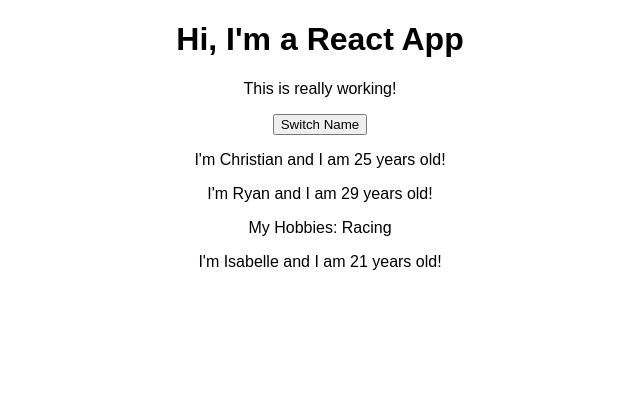
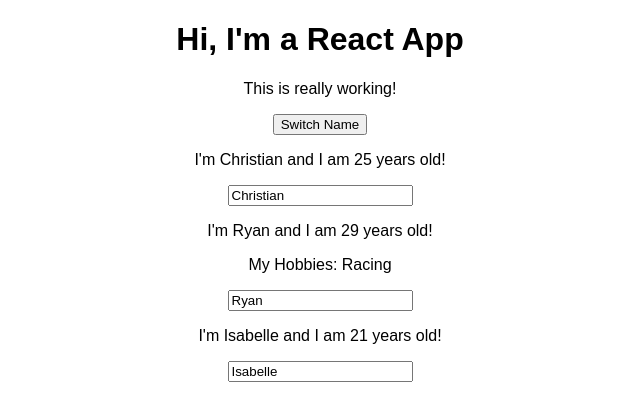
Before and after one commit to ryanmoradasviajedor/react-complete-guide, a React (Create React App) app: page / in a window 1280 px wide. Shown: the top 420 px of the page, without its empty margins (320-960 px from the left). Built offline with nearby package versions, Linux system fonts and the light colour scheme.

Commit message:
Lecture 47: Adding Two Way Binding

```diff
--- a/src/App.js
+++ b/src/App.js
@@ -17,8 +17,18 @@
     // DON'T DO THIS: this.state.persons[0].name = 'Ryan Viajedor';
     this.setState( {
       persons: [
+        { name: newName, age: 25 },
+        { name: 'Ryan', age: 29 },
+        { name: 'Isabelle', age: 22 }
+      ]
+    } )
+  }
+
+  nameChangedHandler = (event) => {
+    this.setState( {
+      persons: [
         { name: 'Christian', age: 25 },
-        { name: newName, age: 29 },
+        { name: event.target.value, age: 29 },
         { name: 'Isabelle', age: 22 }
       ]
     } )
@@ -29,14 +39,15 @@
       <div className="App">
         <h1>Hi, I'm a React App</h1>
         <p>This is really working!</p>
-        <button onClick={() => this.switchNameHandler('Ryan Viajedor')}>Switch Name</button>
+        <button onClick={() => this.switchNameHandler('Christian Baral')}>Switch Name</button>
         <Person
           name={this.state.persons[0].name}
           age={this.state.persons[0].age} />
         <Person
           name={this.state.persons[1].name}
           age={this.state.persons[1].age}
-          click={this.switchNameHandler.bind(this, 'Ryan!!!')}>My Hobbies: Racing</Person>
+          click={this.switchNameHandler.bind(this, 'Ryan!!!')}
+          changed={this.nameChangedHandler}  >My Hobbies: Racing</Person>
         <Person
           name={this.state.persons[2].name}
           age={this.state.persons[2].age} />
--- a/src/Person/Person.js
+++ b/src/Person/Person.js
@@ -5,6 +5,7 @@
         <div>
             <p onClick={props.click}>I'm {props.name} and I am {props.age} years old!</p>
             <p>{props.children}</p>
+            <input type="text" onChange={props.changed} value={props.name} />
         </div>
     )
 }
```
